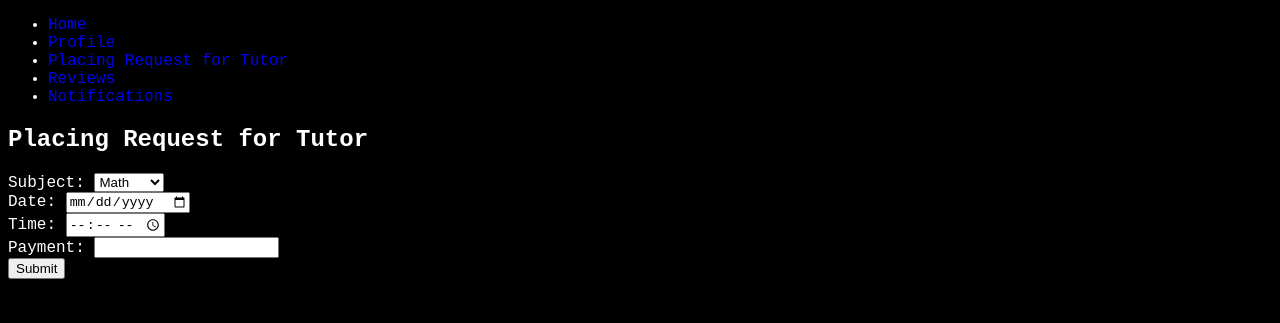
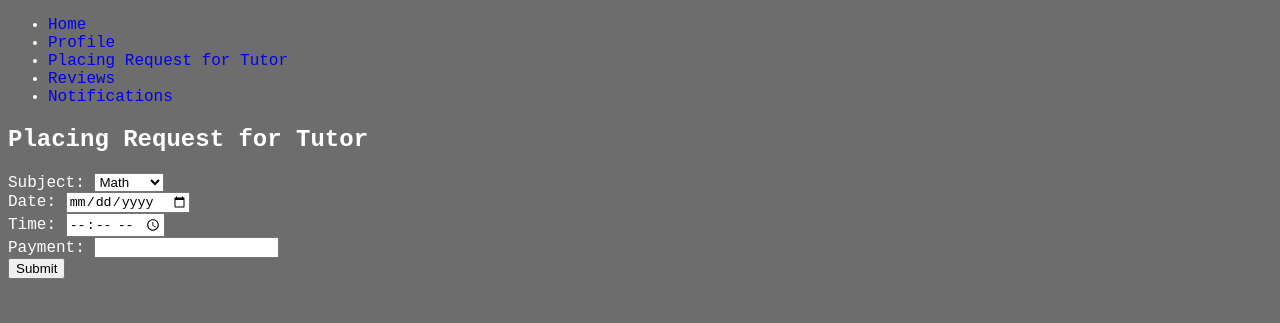
Before and after one commit to Payzinn/repetitor, a plain HTML site: page index.html in a window 1280 px wide. Shown: the top 323 px of the page. Drawn offline with Linux system fonts and the light colour scheme.

Commit message:
changed bg color

```diff
--- a/css/style.css
+++ b/css/style.css
@@ -1,5 +1,5 @@
 body{
-    background-color: black;
+    background-color: rgba(38, 37, 37, 0.666);
     color: white;
     font-family: 'Courier New', Courier, monospace;
     justify-content: center;
```
